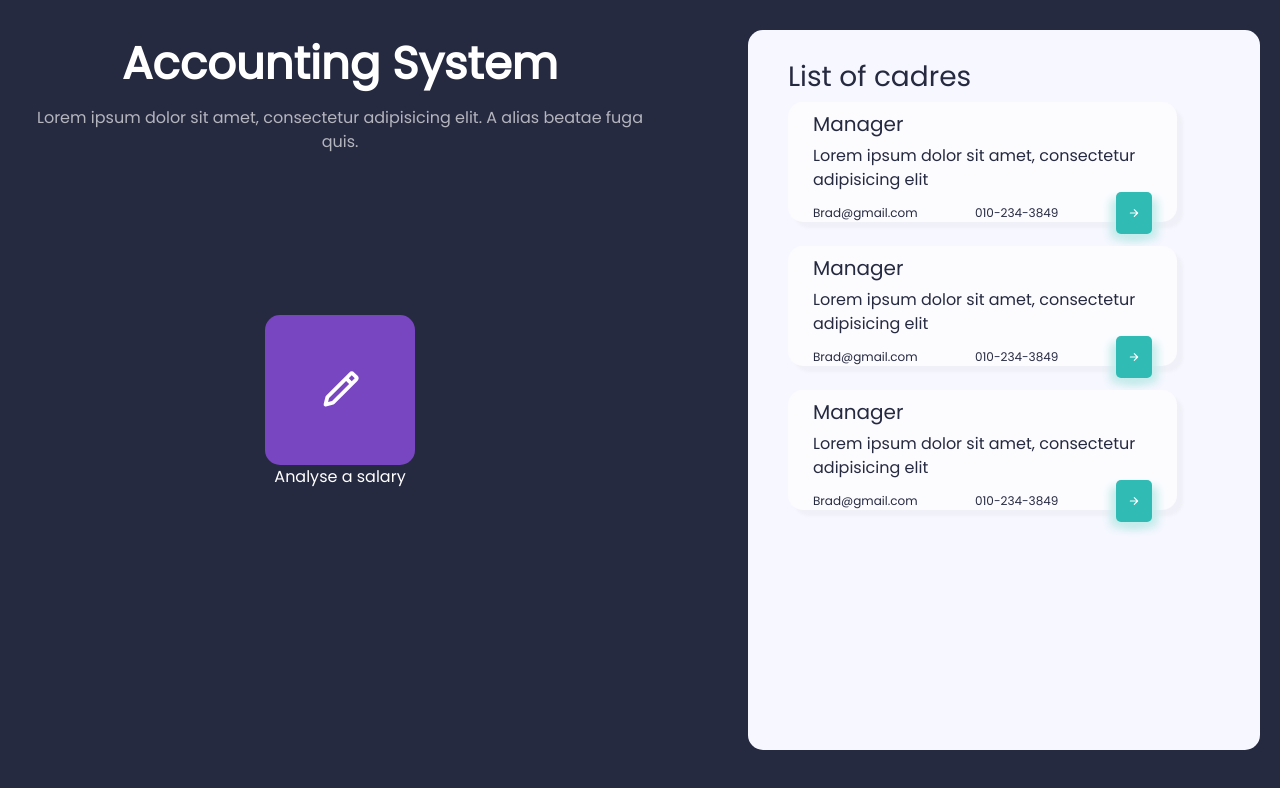
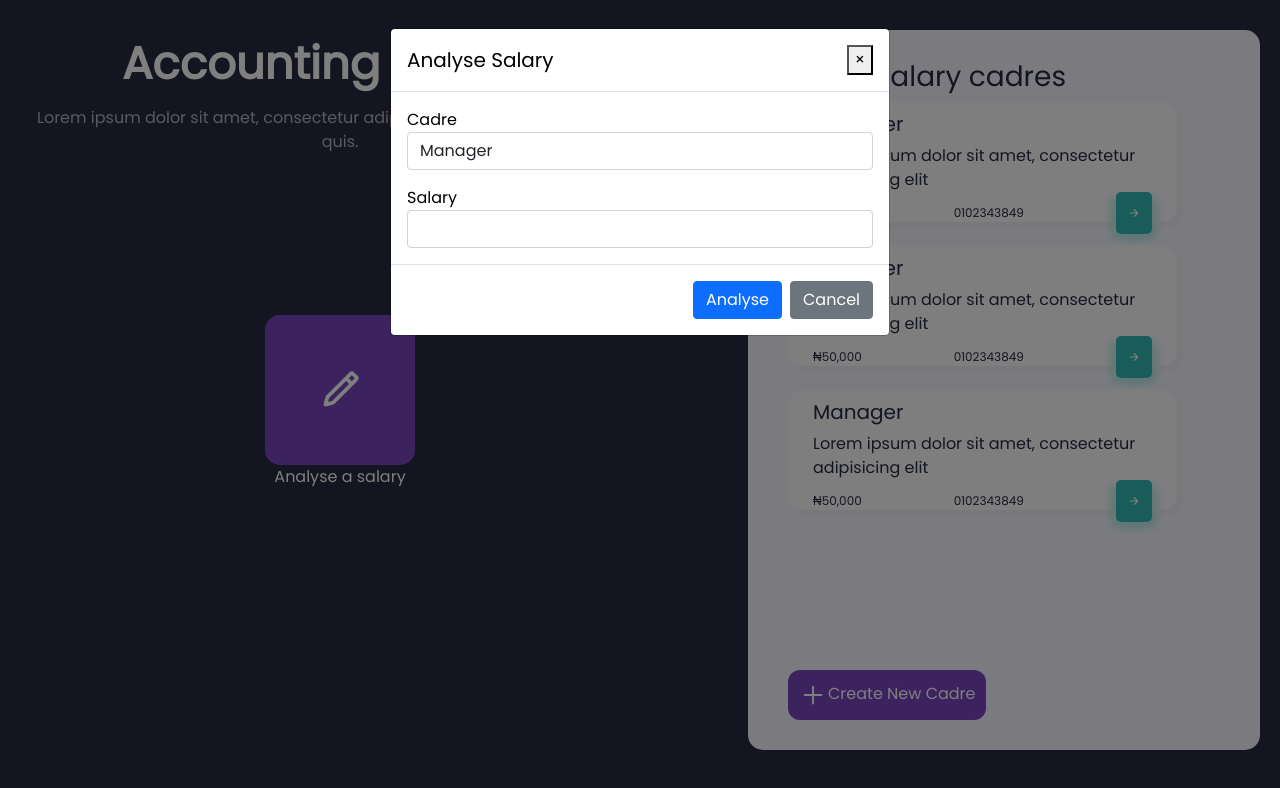
Before and after one commit to greatertomi/simple-accounting-web, a React (Create React App) app: page / in a window 1280 px wide. Both pictures are taken after a click on the button 340 px from the left and 389 px from the top of the page. Shown: the top 788 px of the page. Built offline with nearby package versions, Linux system fonts and the light colour scheme.

Commit message:
Added alot more designs

```diff
--- a/src/App.js
+++ b/src/App.js
@@ -1,10 +1,39 @@
-import React from "react";
+import React, {useState} from "react";
 import 'bootstrap/dist/css/bootstrap.css';
 import './App.scss';
 import CadreList from "./components/CadreList";
 import {BiPencil} from 'react-icons/bi'
+import {Button, Modal, ModalBody, ModalFooter, ModalHeader} from 'reactstrap';
 
 const App = () => {
+  const [modal, setModal] = useState(false);
+
+  const toggle = () => setModal(!modal)
+
+  const renderModal = () => (
+    <Modal isOpen={modal} toggle={toggle} className="customModal">
+      <ModalHeader toggle={toggle}>Analyse Salary</ModalHeader>
+      <ModalBody>
+        <form>
+          <div>
+            <label htmlFor="">Cadre</label>
+            <select className="form-control">
+              <option value="manager">Manager</option>
+            </select>
+          </div>
+          <div className="mt-3">
+            <label htmlFor="salary">Salary</label>
+            <input type="number" className="form-control" id="salary" />
+          </div>
+        </form>
+      </ModalBody>
+      <ModalFooter>
+        <Button color="primary" onClick={toggle}>Analyse</Button>
+        <Button color="secondary" onClick={toggle}>Cancel</Button>
+      </ModalFooter>
+    </Modal>
+  )
+
   return (
     <div>
       <div className="app">
@@ -18,7 +47,7 @@ const App = () => {
             </div>
           </div>
           <div className="widgetDiv">
-            <button className="widget">
+            <button className="widget" onClick={toggle}>
               <BiPencil color="white" size={45} />
             </button>
             <span>Analyse a salary</span>
@@ -26,6 +55,7 @@ const App = () => {
         </div>
         <CadreList />
       </div>
+      {renderModal()}
     </div>
   );
 }
--- a/src/App.scss
+++ b/src/App.scss
@@ -57,6 +57,21 @@ body {
   }
 }
 
+.downloadBtn {
+  padding: 10px;
+  background: #7946C1;
+  color: white;
+  border-radius: 12px;
+  border-style: none;
+  outline: none;
+  position: absolute;
+  bottom: 10%;
+  &:hover, &:focus {
+    background: #582D94;
+    outline: none;
+  }
+}
+
 .leftSide {
   display: flex;
   flex-direction: column;
@@ -95,3 +110,7 @@ body {
     background: #582D94;
   }
 }
+
+.customModal {
+  color: black;
+}
--- a/src/components/Cadre.js
+++ b/src/components/Cadre.js
@@ -8,10 +8,10 @@ const Cadre = () => {
       <div className="font-italic">Lorem ipsum dolor sit amet, consectetur adipisicing elit </div>
       <div className="footer">
         <div className="d-flex mr-4">
-          <span>Brad@gmail.com</span>
+          <span>&#8358;50,000</span>
         </div>
         <div className="d-flex mr-4">
-          <span>010-234-3849</span>
+          <span>0102343849</span>
         </div>
         <div>
           <button className="arrowBtn">
--- a/src/components/CadreList.js
+++ b/src/components/CadreList.js
@@ -1,13 +1,61 @@
-import React from 'react';
+import React, {useState} from 'react';
 import Cadre from "./Cadre";
+import {IoAddOutline} from 'react-icons/io5'
+import {Button, Modal, ModalBody, ModalFooter, ModalHeader} from 'reactstrap';
 
 const CadreList = () => {
+  const [modal, setModal] = useState(false);
+
+  const toggle = () => setModal(!modal)
+
+  const handleClick = (e) => {
+    e.preventDefault();
+    console.log('handle click');
+  }
+
+  const renderModal = () => (
+    <Modal isOpen={modal} toggle={toggle} className="customModal">
+      <ModalHeader toggle={toggle}>Analyse Salary</ModalHeader>
+      <ModalBody>
+        <form>
+          <div>
+            <label htmlFor="cadreName">Cadre Name</label>
+            <input type="text" className="form-control" id="cadreName" />
+          </div>
+          <h4 className="mt-4 fst-italic">Deductions</h4>
+          <div className="d-flex">
+            <div className="me-2">
+              <label htmlFor="salary">Name</label>
+              <input type="text" className="form-control" id="name" />
+            </div>
+            <div>
+              <label htmlFor="salary">Amount</label>
+              <input type="number" className="form-control" id="salary" />
+            </div>
+          </div>
+          <button className="btn btn-link" onClick={handleClick}>Add deduction</button>
+        </form>
+      </ModalBody>
+      <ModalFooter>
+        <Button color="primary" onClick={toggle}>Save</Button>
+        <Button color="secondary" onClick={toggle}>Cancel</Button>
+      </ModalFooter>
+    </Modal>
+  )
+
   return (
     <div className="cadreListDiv">
-      <h3>List of cadres</h3>
+      <h3>List of Salary cadres</h3>
       <Cadre />
       <Cadre />
       <Cadre />
+      <div>
+        <button className="downloadBtn" onClick={toggle}>
+          <IoAddOutline color="white" size={30} />
+          <span className="ml-4">Create New Cadre</span>
+        </button>
+      </div>
+      {renderModal()}
     </div>
   );
 };
--- a/src/index.js
+++ b/src/index.js
@@ -3,8 +3,6 @@ import ReactDOM from 'react-dom';
 import App from './App';
 
 ReactDOM.render(
-  <React.StrictMode>
-    <App />
-  </React.StrictMode>,
+  <App />,
   document.getElementById('root')
 );
```
